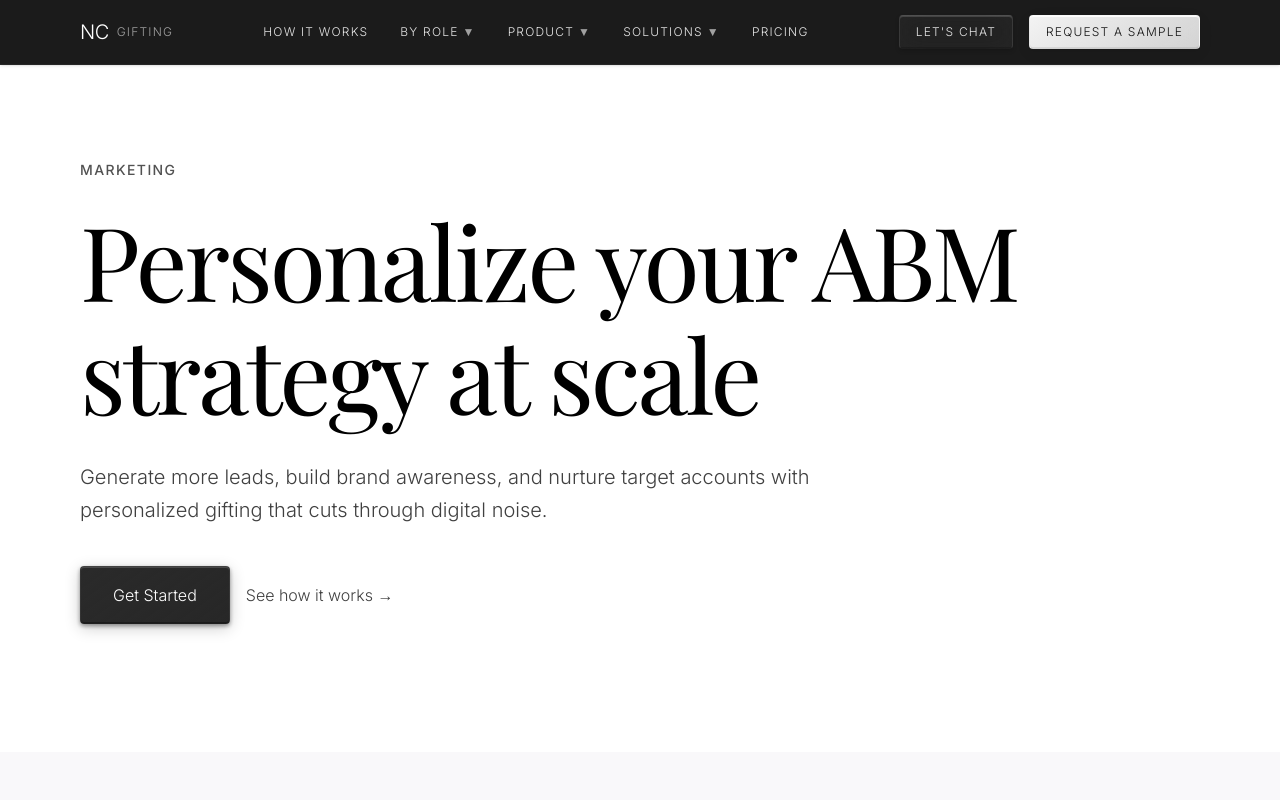
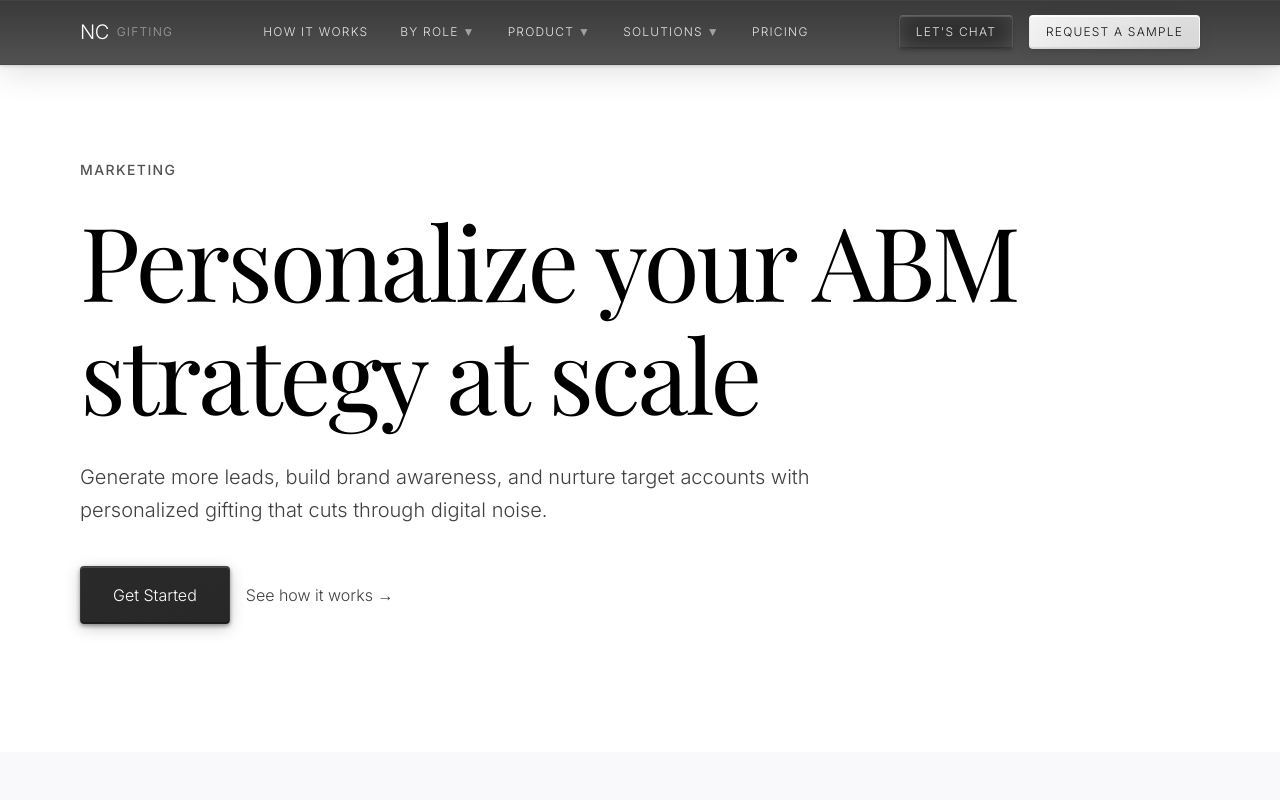
Before and after one commit to 0xbleezy/deskdrop-site, a Next.js app: page /use-case/marketing in a window 1280 px wide. Shown: the top 800 px of the page. Built offline with nearby package versions, Linux system fonts and the light colour scheme; a web font is replaced by a local one.

Commit message:
Add glassmorphism navigation bar effect

```diff
--- a/app/components/Navigation.tsx
+++ b/app/components/Navigation.tsx
@@ -73,9 +73,9 @@ export default function Navigation() {
       className={`fixed top-0 left-0 right-0 z-50 transition-all duration-500 ease-in-out ${
         isHomePage
           ? isScrolled
-            ? 'bg-neutral-900/98 backdrop-blur-sm border-b border-neutral-800 shadow-sm'
+            ? 'glass-nav'
             : 'bg-transparent'
-          : 'bg-neutral-900/98 backdrop-blur-sm border-b border-neutral-800 shadow-sm'
+          : 'glass-nav'
       }`}
     >
       <div className="max-w-7xl mx-auto px-8 lg:px-16 xl:px-20">
@@ -270,7 +270,7 @@ export default function Navigation() {
 
         {/* Mobile Menu */}
         {isMobileMenuOpen && (
-          <div className="md:hidden border-t border-neutral-800 bg-neutral-900/98">
+          <div className="md:hidden border-t border-neutral-800/50 glass-nav-mobile">
             <div className="flex flex-col py-4 space-y-1">
               <Link
                 href="/how-it-works"
--- a/app/globals.css
+++ b/app/globals.css
@@ -217,3 +217,21 @@ h3 {
     rgba(0, 0, 0, 0.2)
     rgba(255, 255, 255, 0.2);
 }
+
+/* Glassmorphism navigation bar */
+.glass-nav {
+  background: linear-gradient(180deg, rgba(23, 23, 23, 0.85), rgba(23, 23, 23, 0.75));
+  backdrop-filter: blur(20px) saturate(180%);
+  -webkit-backdrop-filter: blur(20px) saturate(180%);
+  border-bottom: 1px solid rgba(255, 255, 255, 0.08);
+  box-shadow:
+    0 1px 3px rgba(0, 0, 0, 0.15),
+    0 8px 32px rgba(0, 0, 0, 0.12),
+    inset 0 1px 0 rgba(255, 255, 255, 0.05);
+}
+
+.glass-nav-mobile {
+  background: linear-gradient(180deg, rgba(23, 23, 23, 0.92), rgba(23, 23, 23, 0.88));
+  backdrop-filter: blur(20px) saturate(180%);
+  -webkit-backdrop-filter: blur(20px) saturate(180%);
+}
```
